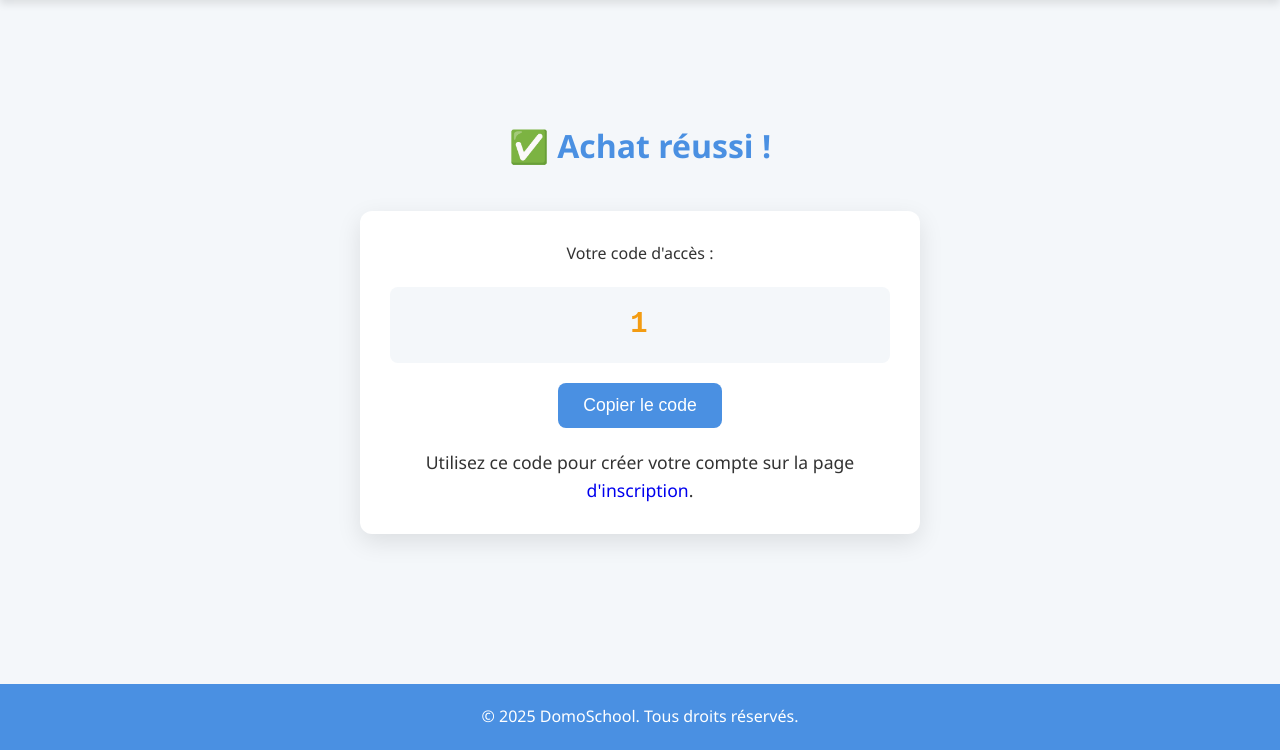
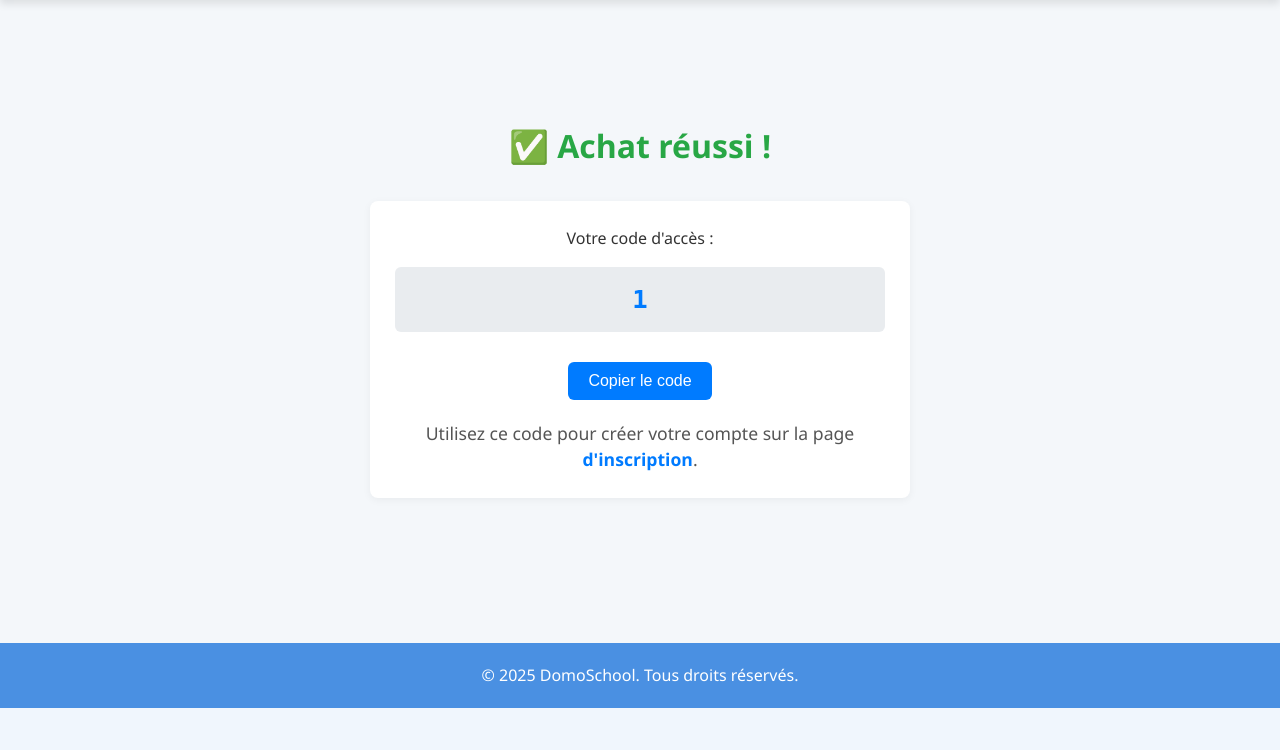
Before and after one commit to nathan-potier/DomoSchool, a PHP site: page /vue/purchase/purchase_success.php in a window 1280 px wide. Shown: the part 128-878 px from the top of the page. After the commit the page ends 836 px from the top, so only its background shows below. Run offline with PHP 8.4, Linux system fonts and the light colour scheme; the visitor is signed in with stand-in values (Sample User, id 1); tables that the repository leaves empty hold one stand-in row (values such as "Sample post").

Commit message:
Vérification de la page de succes achat

```diff
--- a/assets/css/style.css
+++ b/assets/css/style.css
@@ -1080,58 +1080,82 @@ html.mode-dark .purchase-option p {
 /* ============================
   Page de confirmation d'achat
   ============================ */
-
   .purchase-success {
     max-width: 600px;
-  margin: 60px auto;
+    margin: 50px auto;
+    padding: 30px;
     text-align: center;
+    background-color: transparent;
+    border-radius: 10px;
+    box-shadow: none;
 }
 
 .success-title {
     font-size: 2rem;
-  color: var(--primary);
-  margin-bottom: 40px;
+    color: #28a745;
+    margin-bottom: 30px;
 }
 
 .success-code {
-  background: var(--white);
-  padding: 30px;
-  border-radius: 12px;
-  box-shadow: 0 8px 24px var(--shadow);
-  margin: 30px 0;
+    background-color: #fff;
+    padding: 25px;
+    border-radius: 8px;
+    box-shadow: 0 2px 8px rgba(0, 0, 0, 0.05);
+    margin: 25px 0;
 }
 
 .code-display {
-  font-family: 'Courier New', monospace;
-  font-size: 1.8rem;
+    font-family: monospace;
+    font-size: 1.6rem;
     font-weight: bold;
-  letter-spacing: 2px;
-  color: var(--highlight);
-  background: var(--background);
-  padding: 15px;
-  border-radius: 8px;
-  margin: 20px 0;
+    color: #007bff;
+    background-color: #e9ecef;
+    padding: 12px;
+    border-radius: 6px;
+    margin: 15px 0;
     word-break: break-all;
+}
+
+.copy-button {
+    background-color: #007bff;
+    color: #fff;
+    border: none;
+    padding: 10px 20px;
+    border-radius: 6px;
+    font-size: 1rem;
+    cursor: pointer;
+    transition: background-color 0.2s ease;
+    margin-top: 15px;
+}
+
+.copy-button:hover {
+    background-color: #0056b3;
 }
 
 .code-instructions {
     font-size: 1.1rem;
-  color: var(--text);
+    color: #555; /* Couleur par défaut en mode clair */
     margin-top: 20px;
+    line-height: 1.5;
 }
 
-html.mode-dark .code-instructions {
-  color: #eee;
-}
-
-code-instructions a {
-  color: var(--primary);
+.code-instructions a {
+    color: #007bff;
     font-weight: 600;
     text-decoration: none;
 }
 
 .code-instructions a:hover {
     text-decoration: underline;
+}
+
+/* Styles pour le mode sombre */
+html.mode-dark .code-instructions {
+    color: #eee; /* Couleur du texte en mode sombre (gris clair) */
+}
+
+html.mode-dark .code-instructions a {
+    color: #5bc0de; /* Couleur du lien en mode sombre (cyan clair) */
 }
 
 /* ============================
```
Lines whose indentation alone changed are shown as unchanged.
